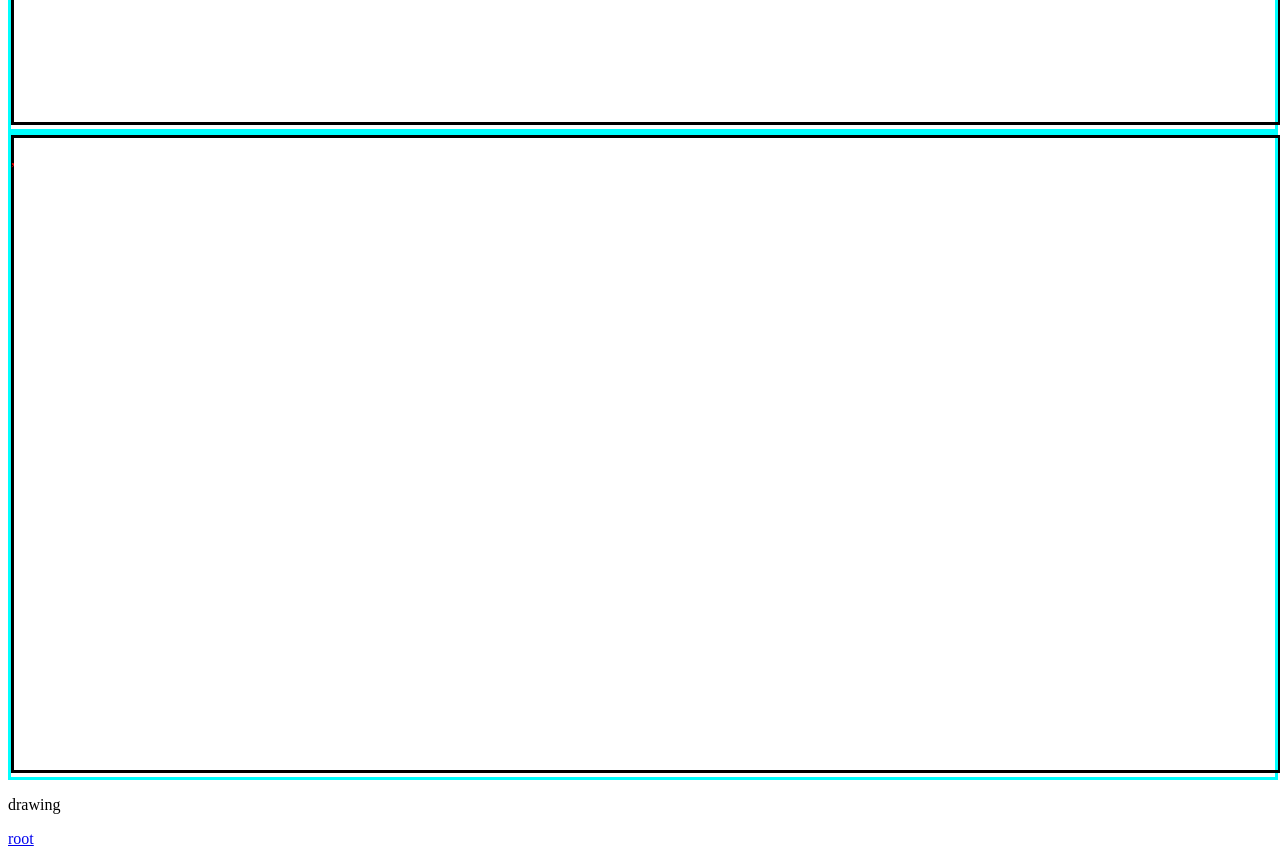
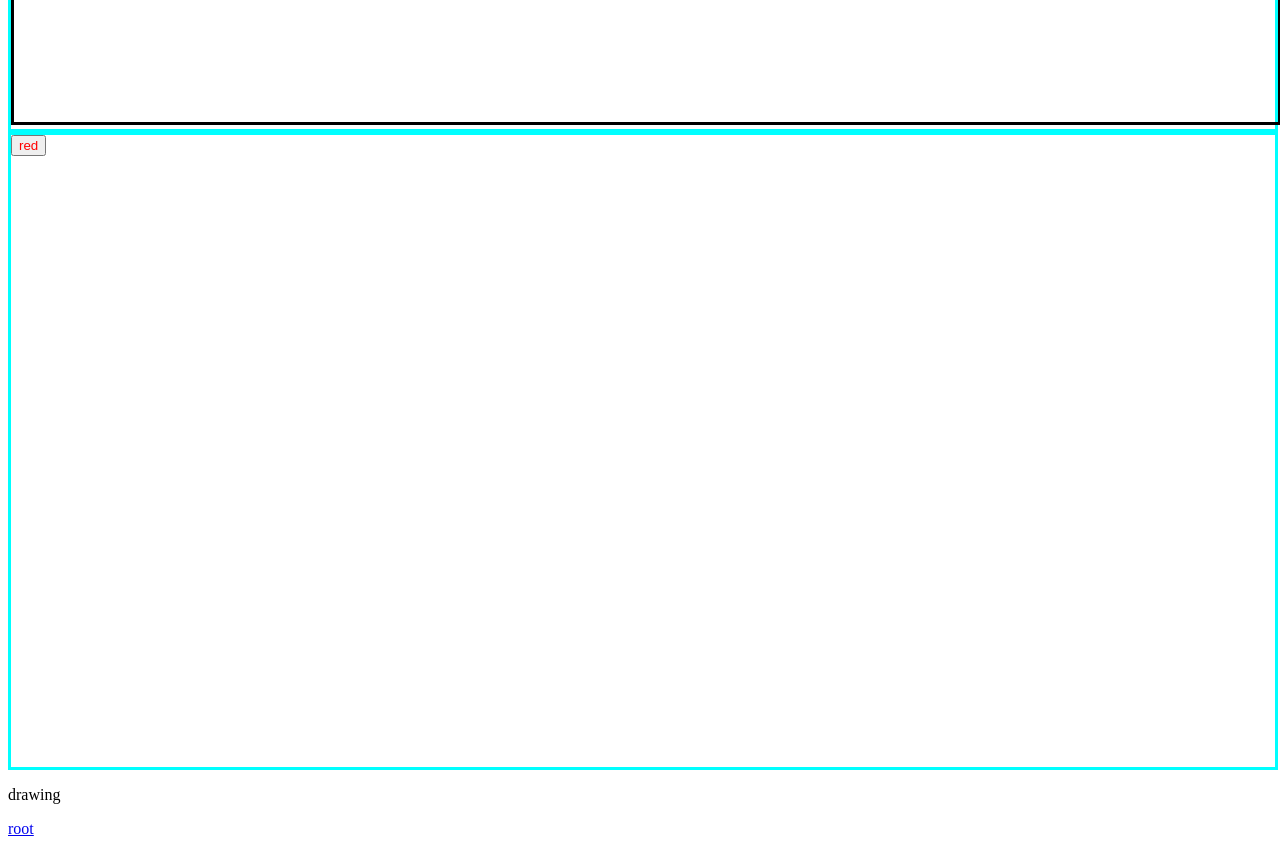
Before and after one commit to den8383/drawing, a Next.js app in the folder front/app/: page /posts/drawing in a window 1280 px wide. Shown: the part 840-1696 px from the top of the page. Built offline with nearby package versions, Linux system fonts and the light colour scheme.

Commit message:
[add] color button

```diff
--- /dev/null
+++ b/front/app/components/PalettePanel/ColorButton/ColorButton.module.css
@@ -0,0 +1,6 @@
+.red{
+  color:red;
+}
+.blue{
+  color:blue;
+}
--- /dev/null
+++ b/front/app/components/PalettePanel/ColorButton/ColorButton.tsx
@@ -0,0 +1,12 @@
+import React from "react"
+import styles from './ColorButton.module.css'
+
+const ColorButton = (props) =>{
+  return (
+      <div>
+      <button className={styles.red}>{props.color}</button>
+      </div>
+      )
+}
+
+export default ColorButton
--- a/front/app/components/PalettePanel/PalettePanel.tsx
+++ b/front/app/components/PalettePanel/PalettePanel.tsx
@@ -1,13 +1,13 @@
-import React from "react"
+import React from 'react'
 import styles from './PalettePanel.module.css'
+import ColorButton from './ColorButton/ColorButton'
 
-const CanvasPanel = (props) =>{
+const PalettePanel = () =>{
   return (
       <div id={styles.panel}>
-      <p id={styles.position}>{props.x},{props.y}</p>
-      <canvas id={styles.canvas}></canvas>
+      <ColorButton color='red'></ColorButton>
       </div>
       )
 }
 
-export default CanvasPanel
+export default PalettePanel
--- a/front/app/pages/posts/drawing.tsx
+++ b/front/app/pages/posts/drawing.tsx
@@ -4,7 +4,7 @@ import PalettePanel from '../../components/PalettePanel'
 
 export const Drawing = (): JSX.Element => (
     <div>
-    <CanvasPanel x="0" y="0"></CanvasPanel>
+    <CanvasPanel x='0' y='0'></CanvasPanel>
     <PalettePanel></PalettePanel>
     <p>drawing</p>
     <Link href='/'>root</Link>
```
